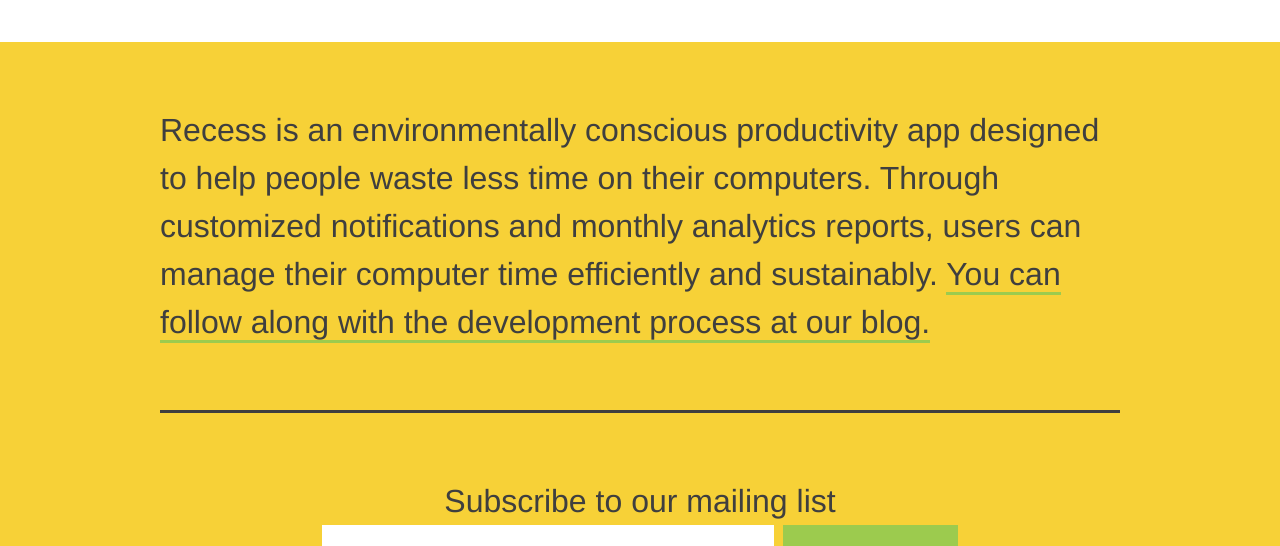
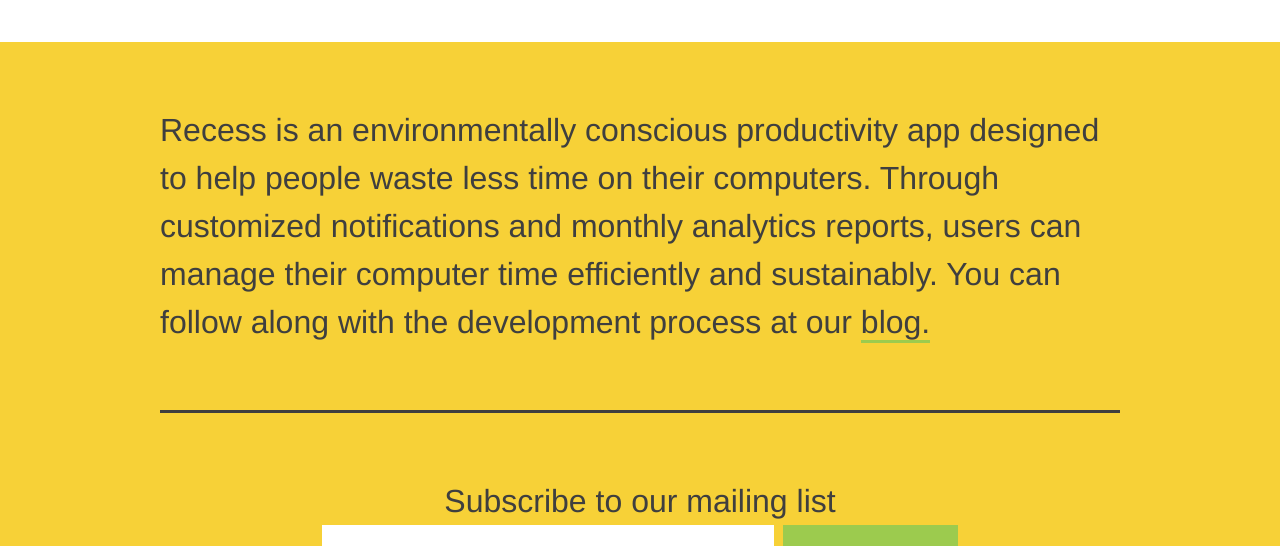
Before and after one commit to kevinzweerink/recessapp, a plain HTML site: page index.html in a window 1280 px wide. Shown: the part 682-1228 px from the top of the page. Drawn offline with nearby package versions, Linux system fonts and the light colour scheme.

Commit message:
Update index.html

```diff
--- a/index.html
+++ b/index.html
@@ -31,7 +31,7 @@
     	</header>
     	<section class="body">
     		<div class="inner description">
-	    		<p>Recess is an environmentally conscious productivity app designed to help people waste less time on their computers.  Through customized notifications and monthly analytics reports, users can manage their computer time efficiently and sustainably. <a href="blog.html">You can follow along with the development process at our blog.</a></p>
+	    		<p>Recess is an environmentally conscious productivity app designed to help people waste less time on their computers.  Through customized notifications and monthly analytics reports, users can manage their computer time efficiently and sustainably. You can follow along with the development process at our <a href="blog.html">blog.</a></p>
     		</div> <!-- /.inner description -->
 
     		<div class="signup-form inner">
```
